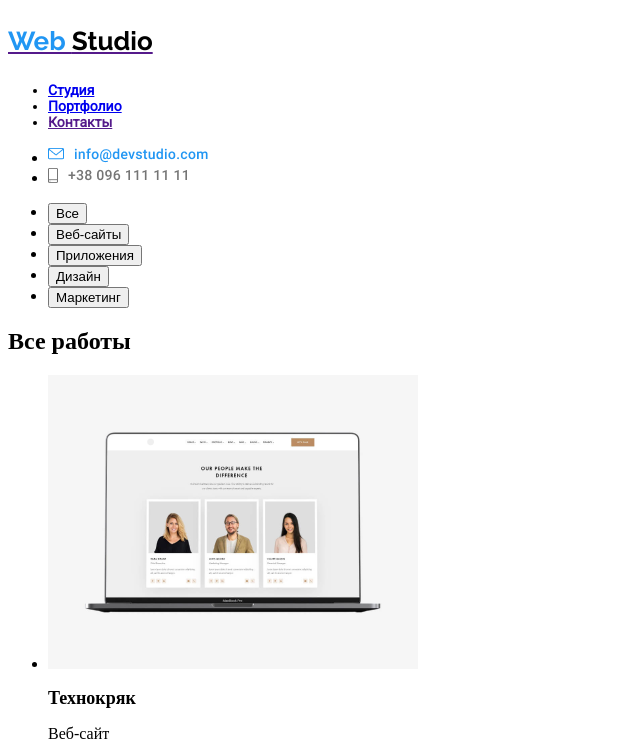
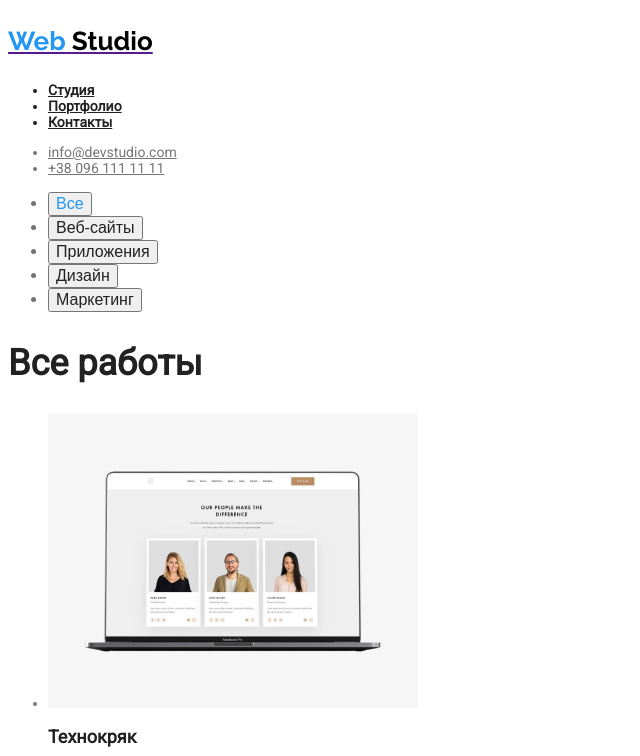
Before and after one commit to DENYS-GAVRYLJAK/goit-markup-hw-02, a plain HTML site: page portfolio.html in a window 1280 px wide. Both pictures are taken after a click on the button "Все". Shown: the top 756 px of the page, without its empty margins (0-640 px from the left). Drawn offline with Linux system fonts and the light colour scheme.

Commit message:
Добавлены hover

```diff
--- a/css/style.css
+++ b/css/style.css
@@ -16,12 +16,16 @@
   --background-color: #2F303A;
 
 }
- {
+ body{
   font-family: "Roboto", sans-serif;
   font-size: 14px;
-  color: black;
+  color: var(--primary-text-color);
+  background-color: var(--primary-white-color);
+
 
 }
+
+.title {}
 
 .logo {
   font-family:  "Raleway", sans-serif;
@@ -39,7 +43,7 @@
   font-family: "Roboto", sans-serif;
   font-size: 14px;
   font-weight: 600;
-  color: var(--title-text-color#212121);
+  color: var(--title-text-color);
 }
 
 .main-menu{
@@ -47,23 +51,42 @@
   font-family: "Roboto", sans-serif;
 }
 
+.navigation-link {
+
+  color: var(--title-text-color);
+}
+.navigation-link:hover,
+.navigation-link:focus,
+.button:hover,
+.button:focus,
+.contacts .link:hover,
+.contacts .link:focus  {
+
+  color: var(--accent-color);
+}
+
+
+.contacts .link {
+  color:var(--primary-text-color);
+}
+
 .works-name {
  font-size: 18px;
 }
 .work-type {
   font-size: 16px;
-  color: var(--primary-text-color#757575);
+  color: var(--primary-text-color);
 }
 
 footer {
-  background-color: var(--primary-text-color#757575);
+  background-color: var(--background-color);
 }
 
 footer .logo {
-  color: var(--primary-white-color #ffffff);
+  color: white;
 }
 .adress {
-  color: var(--primary-white-color #ffffff);
+  color: var(--primary-white-color);
 }
 
 .mail-phone {
@@ -72,20 +95,23 @@ footer .logo {
 
 .join {
 
-  color: var(--primary-white-color #ffffff);
+  color: var(--primary-white-color );
 }
 
 .subscribe {
-  color: var(--primary-white-color #ffffff);
+  color: var(--primary-white-color );
 }
 
 .bullet-points {
 font-weight: bold;
+color: var(--title-text-color);
+
 
 }
-.heading{
+.title{
 font-size: 36px;
 font-weight: bold;
+color: var(--title-text-color);
 }
 
 .description {
@@ -95,15 +121,26 @@ font-weight: bold;
 
 .what-we-do {
   font-weight: bold;
-  color: var(--primary-white-color #ffffff);
+  color: var(--primary-white-color);
 }
 .name {
 
   font-size: 16px;
   font-weight: medium;
+  color: var(--title-text-color);
 }
 .profession {
 
   font-size: 16px;
 
 }
+
+.works-name {
+  color: var(--title-text-color);
+}
+
+.button {
+
+  font-size: 16px;
+  color:var(--title-text-color);
+}
--- a/portfolio.html
+++ b/portfolio.html
@@ -16,28 +16,28 @@
         <p class = "logo" ><span class="web"> Web </span> Studio</p>
       </a>
       <ul class = "navigation">
-        <li><a href="./index.html">Cтудия</a> </li>
-        <li><a href="./portfolio.html">Портфолио</a></li>
-        <li><a href="">Контакты</a></li>
+        <li><a class="navigation-link" href="./index.html">Cтудия</a> </li>
+        <li><a class="navigation-link" href="./portfolio.html">Портфолио</a></li>
+        <li><a class="navigation-link" href="">Контакты</a></li>
       </ul>
     </nav>
-     <!-- Картинки поставлены временно -->
-      <ul>
-        <li><a href=""><img src="./img/E-mail.png" alt="mail"></a></li>
-        <li><img src="./img/Tel.png" alt=""></li>
+      <ul class="contacts">
+        <li><a class="link" href="">info@devstudio.com</a></li>
+        <li><a class="link" href="">+38 096 111 11 11</a></li>
       </ul>
   </header>
+
     <ul class = "main-menu">
-      <li><button type="button">Все</button> </li>
-      <li><button type="button">Веб-сайты</button></li>
-      <li><button type="button">Приложения</button></li>
-      <li><button type="button">Дизайн</button></li>
-      <li><button type="button">Маркетинг</button></li>
+      <li><button class="button" type="button">Все</button> </li>
+      <li><button class="button" type="button">Веб-сайты</button></li>
+      <li><button class="button" type="button">Приложения</button></li>
+      <li><button class="button" type="button">Дизайн</button></li>
+      <li><button class="button" type="button">Маркетинг</button></li>
     </ul>
   <main>
     <section>
       <!-- Спрятать заголовок -->
-      <h1>Все работы</h1>
+      <h1 class="title">Все работы</h1>
       <ul>
         <li>
           <article>
@@ -91,7 +91,7 @@
         </li>
         <li>
           <article><img src="./img/проект-lab.png" width="370" alt="бирка">
-            <h2>Проект LAB</h2>
+            <h2 class = "works-name">Проект LAB</h2>
             <p class= "work-type" >Маркетинг</p></article>
         </li>
         <li>
```
Also changed, not shown: index.html (+7 -7 lines).
